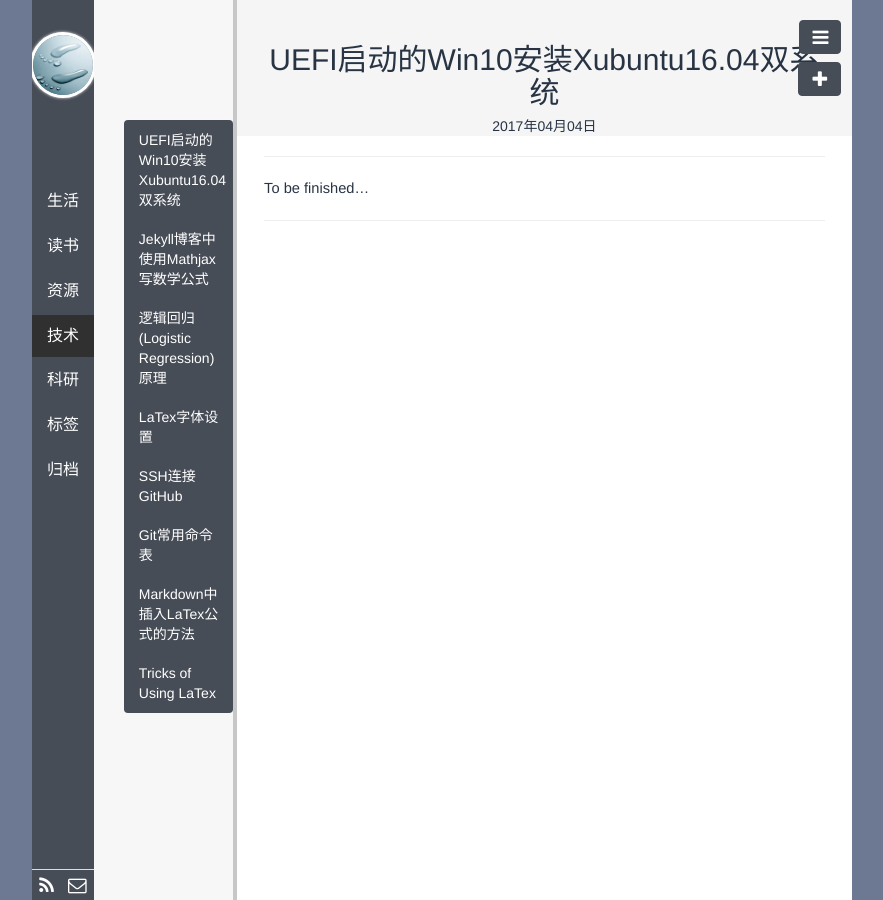
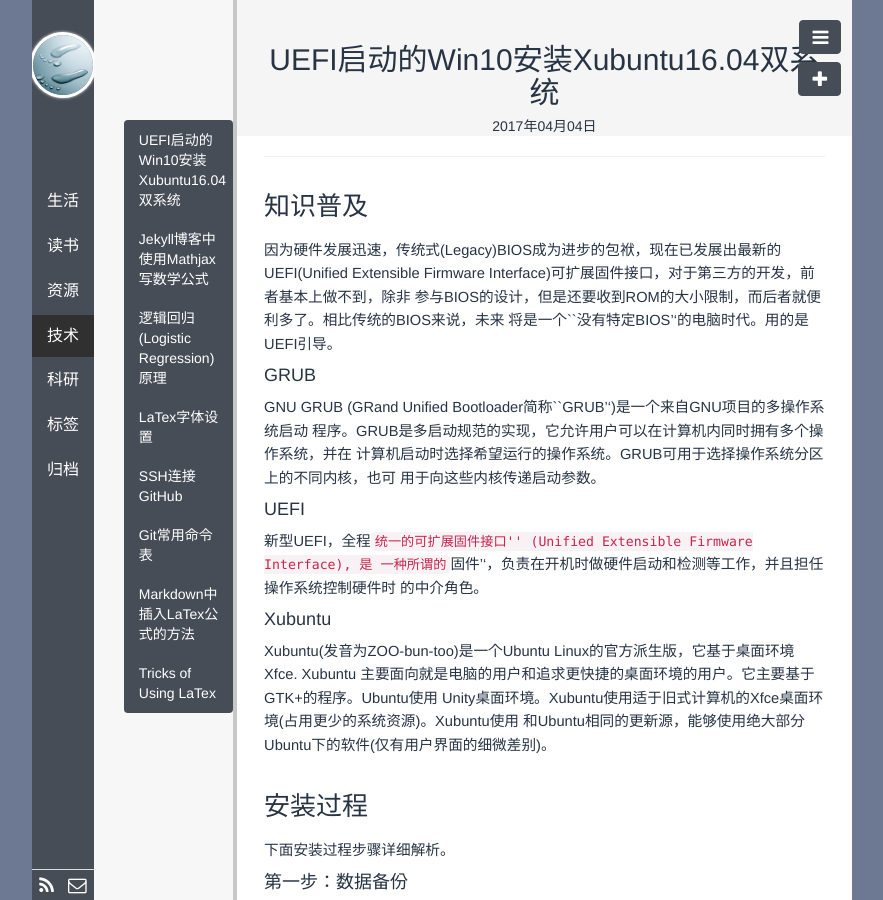
Before and after one commit to polyHong/polyHong.github.io, a Jekyll site: the page built from _posts/tech/2017-04-04-uefi-win-ubuntu-bisys.md, in a window 1280 px wide. Shown: the whole page, without its empty margins (198-1081 px from the left). Built offline with Jekyll 4.4.1, drawn with Linux system fonts in a browser that asks for light colours; Markdown is read by kramdown in place of the engine named in the settings; comment, search, counter and statistics services are not loaded.

Commit message:
update bisys post

```diff
--- a/_posts/tech/2017-04-04-uefi-win-ubuntu-bisys.md
+++ b/_posts/tech/2017-04-04-uefi-win-ubuntu-bisys.md
@@ -7,4 +7,33 @@
 description:
 ---
 
-To be finished...
+### 知识普及
+因为硬件发展迅速，传统式(Legacy)BIOS成为进步的包袱，现在已发展出最新的UEFI(Unified
+Extensible Firmware Interface)可扩展固件接口，对于第三方的开发，前者基本上做不到，除非
+参与BIOS的设计，但是还要收到ROM的大小限制，而后者就便利多了。相比传统的BIOS来说，未来
+将是一个``没有特定BIOS''的电脑时代。用的是UEFI引导。
+
+#### GRUB
+GNU GRUB (GRand Unified Bootloader简称``GRUB'')是一个来自GNU项目的多操作系统启动
+程序。GRUB是多启动规范的实现，它允许用户可以在计算机内同时拥有多个操作系统，并在
+计算机启动时选择希望运行的操作系统。GRUB可用于选择操作系统分区上的不同内核，也可
+用于向这些内核传递启动参数。
+
+#### UEFI
+新型UEFI，全程``统一的可扩展固件接口'' (Unified Extensible Firmware Interface), 是
+一种所谓的``固件''，负责在开机时做硬件启动和检测等工作，并且担任操作系统控制硬件时
+的中介角色。
+
+#### Xubuntu
+Xubuntu(发音为ZOO-bun-too)是一个Ubuntu Linux的官方派生版，它基于桌面环境Xfce. Xubuntu
+主要面向就是电脑的用户和追求更快捷的桌面环境的用户。它主要基于GTK+的程序。Ubuntu使用
+Unity桌面环境。Xubuntu使用适于旧式计算机的Xfce桌面环境(占用更少的系统资源)。Xubuntu使用
+和Ubuntu相同的更新源，能够使用绝大部分Ubuntu下的软件(仅有用户界面的细微差别)。
+
+
+### 安装过程
+下面安装过程步骤详细解析。
+
+#### 第一步：数据备份
+但凡可能带来抹空磁盘后果或者风险的操作过程，请首先做好数据备份。所以开始之前，务必做好
+**数据备份，数据备份，数据备份**。重要的事情说三遍！
```
Also changed, not shown: 1 other file.
